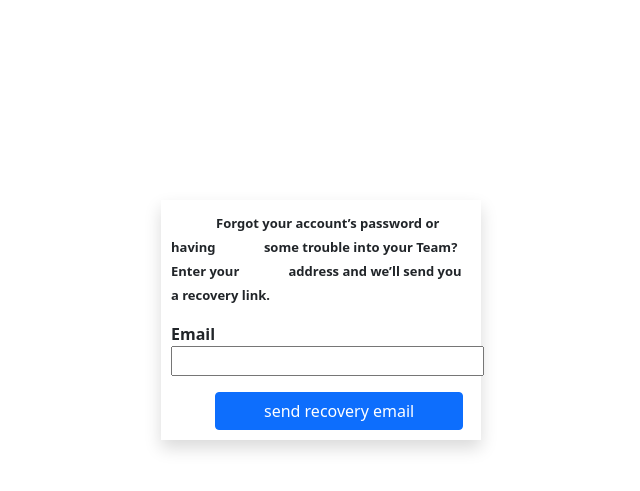
After one commit to umarshaikhp/django, a Django app: page /accounts/recovery-account in a window 1280 px wide. The commit adds this page. Shown: the top 491 px of the page, without its empty margins (301-941 px from the left). Run offline with Django 3.2, Linux system fonts and the light colour scheme.

Commit message:
add recovery page

```diff
--- /dev/null
+++ b/mac/accounts/Templates/account-recovery.html
@@ -0,0 +1,77 @@
+<!doctype html>
+<html lang="en">
+
+<head>
+    <!-- Required meta tags -->
+    <meta charset="utf-8">
+    <meta name="viewport" content="width=device-width, initial-scale=1">
+
+    <!-- Bootstrap CSS -->
+    <link href="https://cdn.jsdelivr.net/npm/bootstrap@5.0.0/dist/css/bootstrap.min.css" rel="stylesheet"
+        integrity="sha384-wEmeIV1mKuiNpC+IOBjI7aAzPcEZeedi5yW5f2yOq55WWLwNGmvvx4Um1vskeMj0" crossorigin="anonymous">
+
+    <title>Hello, world!</title>
+    <style>
+
+         div.center{
+             background: gray;
+
+         }
+        div.center1 {
+            position: absolute;
+            top: 200px;
+            border: 4px;
+            width: 25%;
+            padding: 10px;
+            margin-left: 450px;
+        }
+        div.center2{
+            margin: auto;
+
+        }
+        div.center3{
+            margin-left: 44px;
+        }
+        span.small{
+            font-size:small;
+            margin-left: 45px;
+        }
+
+
+    </style>
+</head>
+
+
+<body>
+    <form action="">
+
+        <div class="container-fluid center">
+            <div class="center1 shadow">
+            <b><span class="small">Forgot your account’s password or having </span> <span class="small">some trouble into your Team? Enter your</span> <span class="small small1"> address and we’ll send you a recovery link.</span></b>
+                <div class="center2">
+                   <b> <label for="email" class="mt-3">Email</label></b>
+                    <input type="text" id="email" name="email" size="28">
+                </div>
+
+                <div class="center3   mt-3">
+
+                    <input class="btn btn-primary px-5" value="send recovery email" type="submit"  size="10">
+                </div>
+            </div>
+
+        </div>
+    </form>
+
+    <!-- Optional JavaScript; choose one of the two! -->
+
+    <!-- Option 1: Bootstrap Bundle with Popper -->
+    <script src="https://cdn.jsdelivr.net/npm/bootstrap@5.0.0/dist/js/bootstrap.bundle.min.js"
+        integrity="sha384-p34f1UUtsS3wqzfto5wAAmdvj+osOnFyQFpp4Ua3gs/ZVWx6oOypYoCJhGGScy+8"
+        crossorigin="anonymous"></script>
+
+
+
+
+</body>
+
+</html>
--- a/mac/accounts/Templates/login.html
+++ b/mac/accounts/Templates/login.html
@@ -23,8 +23,8 @@
                 <p>Password</p>
                 <input type="Password" name="password" placeholder="Enter Your Password">
                 <input type="submit" value="Login">
-                <a href="">Forgot Password</a><br>
-                <a href="">Create your Myawesome account</a>
+                <a href="/accounts/recovery-account">Forgot Password</a><br>
+                <a href="/accounts/register">Create your Myawesome account</a>
 
             </form>
 
--- a/mac/accounts/urls.py
+++ b/mac/accounts/urls.py
@@ -6,7 +6,7 @@ urlpatterns = [
 path('register',views.register,name='register'),
 path('login',views.login,name="login"),
 path('logout',views.logout,name="logout"),
-
+path('recovery-account',views.recovery,name="recovery"),
 
 
 ]
--- a/mac/accounts/views.py
+++ b/mac/accounts/views.py
@@ -74,3 +74,6 @@ def login(request):
 def logout(request):
     auth.logout(request)
     return redirect('/')
+
+def recovery(request):
+    return render(request,"account-recovery.html")
--- a/mac/mac/settings.py
+++ b/mac/mac/settings.py
@@ -136,5 +136,5 @@ MEDIA_URL = 'media/'
 EMAIL_USE_TLS = True
 EMAIL_HOST = 'smtp.gmail.com'
 EMAIL_PORT = 587
-EMAIL_HOST_USER = 'umarshaikh8452@gmail.com'
-EMAIL_HOST_PASSWORD = '7715041173@'
+EMAIL_HOST_USER = 'umarfala1234@gmail.com'
+EMAIL_HOST_PASSWORD = '9987537750'
--- a/mac/shop/views.py
+++ b/mac/shop/views.py
@@ -124,6 +124,7 @@ def tracker(request):
                 update = OrderUpdate.objects.filter(order_id=orderId)
                 updates = []
                 for item in update:
+                    print("success")
                     updates.append({'text':item.update_desc, 'time':item.timestamp})
                     response = json.dumps({"status":"success", "updates":updates, "itemsJson":order[0].items_json} , default=str)
                 def mail():
@@ -144,7 +145,7 @@ def tracker(request):
                 return HttpResponse('{"status":"noitems"}')
         except Exception as e:
             print(e)
-            return HttpResponse('{"status":"error"}')
+            return HttpResponse(e)
 
     return render(request,'shop/tracker.html')
 
```
Also changed, not shown: mac/shop/Templates/shop/basic.html (+5 -5 lines).
